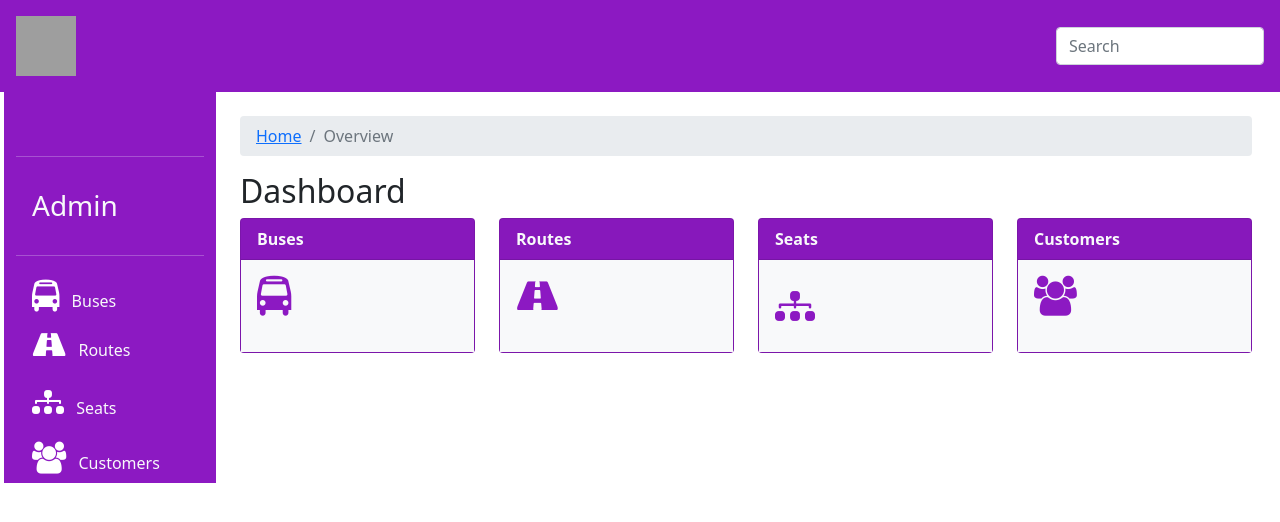
After one commit to giddy22-02/TicketBooking, a PHP site: page /header.php in a window 1280 px wide. The commit adds this page. Shown: the top 522 px of the page. Run offline with PHP 8.4, Linux system fonts and the light colour scheme; grey boxes are pictures that could not be loaded.

Commit message:
admin dashboard

```diff
--- a/super_admin/includes/header.php
+++ b/admin/header.php
@@ -13,14 +13,14 @@
     <link href="https://stackpath.bootstrapcdn.com/font-awesome/4.7.0/css/font-awesome.min.css" rel="stylesheet">
     <!--Bootstrap Icons-->
     <link rel="stylesheet" href="https://cdn.jsdelivr.net/npm/bootstrap-icons@1.5.0/font/bootstrap-icons.css">
-    <link rel="stylesheet" href="../../assets/css/dashboard.css">
+    <link rel="stylesheet" href="../assets/css/dashboard.css">
 </head>
 
 <body>
     <nav class="navbar navbar-light p-3" style="background:#8c19c2">
         <div class="d-flex col-12 col-md-3 col-lg-2 mb-2 mb-lg-0 flex-wrap flex-md-nowrap justify-content-between">
             <!---Logo------------------------->
-            <img src="../img/logo.png" alt="logo" width="60" height="60">
+            <img src="../assets/images/logo.png" alt="logo" width="60" height="60">
             <!---Logo------------------------->
             <button class="navbar-toggler d-md-none collapsed mb-3" type="button" data-toggle="collapse"
                 data-target="#sidebar" aria-controls="sidebar" aria-expanded="false" aria-label="Toggle navigation">
--- a/super_admin/dashboard.php
+++ b/super_admin/dashboard.php
@@ -1,8 +1,8 @@
 <!--Header Section-->
 <?php
-include 'includes/header.php';
+include 'header.php';
 ?>
 <!--Footer Section-->
 <?php
-include 'includes/footer.php';
+include 'footer.php';
 ?>
--- /dev/null
+++ b/super_admin/header.php
@@ -0,0 +1,201 @@
+<!DOCTYPE html>
+<html lang="en">
+
+<head>
+    <meta charset="UTF-8">
+    <meta http-equiv="X-UA-Compatible" content="IE=edge">
+    <meta name="viewport" content="width=device-width, initial-scale=1.0">
+    <title>Dashboard</title>
+    <!--Bootstrap File-->
+    <link rel="stylesheet" href="https://stackpath.bootstrapcdn.com/bootstrap/5.0.0-alpha1/css/bootstrap.min.css"
+        integrity="sha384-r4NyP46KrjDleawBgD5tp8Y7UzmLA05oM1iAEQ17CSuDqnUK2+k9luXQOfXJCJ4I" crossorigin="anonymous">
+    <!-- font-awesome icon -->
+    <link href="https://stackpath.bootstrapcdn.com/font-awesome/4.7.0/css/font-awesome.min.css" rel="stylesheet">
+    <!--Bootstrap Icons-->
+    <link rel="stylesheet" href="https://cdn.jsdelivr.net/npm/bootstrap-icons@1.5.0/font/bootstrap-icons.css">
+    <link rel="stylesheet" href="../assets/css/dashboard.css">
+</head>
+
+<body>
+    <nav class="navbar navbar-light p-3" style="background:#8c19c2">
+        <div class="d-flex col-12 col-md-3 col-lg-2 mb-2 mb-lg-0 flex-wrap flex-md-nowrap justify-content-between">
+            <!---Logo------------------------->
+            <img src="../assets/images/logo.png" alt="logo" width="60" height="60">
+            <!---Logo------------------------->
+            <button class="navbar-toggler d-md-none collapsed mb-3" type="button" data-toggle="collapse"
+                data-target="#sidebar" aria-controls="sidebar" aria-expanded="false" aria-label="Toggle navigation">
+                <span class="navbar-toggler-icon"></span>
+            </button>
+        </div>
+        <div class="col-12 col-md-4 col-lg-2">
+            <input class="form-control form-control-dark" type="text" placeholder="Search" aria-label="Search">
+        </div>
+        <!--
+        <div class="col-12 col-md-5 col-lg-8 d-flex align-items-center justify-content-md-end mt-3 mt-md-0">
+            <div class="dropdown">
+                <button class="btn btn-light dropdown-toggle" type="button" id="dropdownMenuButton"
+                    data-toggle="dropdown" aria-expanded="false">
+                    Hello, John Doe
+                </button>
+                <ul class="dropdown-menu" aria-labelledby="dropdownMenuButton">
+                    <li><a class="dropdown-item" href="#">Settings</a></li>
+                    <li><a class="dropdown-item" href="#">Messages</a></li>
+                    <li><a class="dropdown-item" href="#">Sign out</a></li>
+                </ul>
+            </div>
+        </div>
+-->
+    </nav>
+
+    <div class="container-fluid">
+        <div class="row">
+            <!--====Sidebar=====Start=======================-->
+            <nav id="sidebar" class="col-md-3 col-lg-2 d-md-block sidebar collapse" style="background:#8c19c2">
+                <div class="position-sticky pt-md-5">
+                    <hr class="text-light">
+                    <h3 class="p-3 text-light">Admin</h3>
+                    <hr class="text-light">
+                    <ul class="nav flex-column">
+                        <li class="nav-item">
+                            <a class="nav-link" href="#">
+                                <i class="fa fa-bus" style="font-size: 2rem; color: white;"></i>
+                                <span class=" text-light ml-2"> Buses</span>
+                            </a>
+                        </li>
+                        <li class="nav-item">
+                            <a class="nav-link" href="#">
+                                <i class="fa fa-road" style="font-size: 2rem; color:  white;"></i>
+                                <span class=" text-light ml-2">Routes</span>
+                            </a>
+                        </li>
+                        <li class="nav-item">
+                            <a class="nav-link" href="#">
+                                <i class="bi bi-diagram-3-fill" style="font-size: 2rem; color:  white;"></i>
+                                <span class=" text-light ml-2">Seats</span>
+                            </a>
+                        </li>
+                        <li class="nav-item">
+                            <a class="nav-link" href="#">
+                                <i class="fa fa-users" style="font-size: 2rem; color:  white;"></i>
+                                <span class=" text-light ml-2">Customers</span>
+                            </a>
+                        </li>
+                    </ul>
+                </div>
+            </nav>
+            <!--========Sidebar========= Ends===================-->
+            <main class="col-md-9 ml-sm-auto col-lg-10 px-md-4 py-4">
+                <nav aria-label="breadcrumb">
+                    <ol class="breadcrumb">
+                        <li class="breadcrumb-item"><a href="#">Home</a></li>
+                        <li class="breadcrumb-item active" aria-current="page">Overview</li>
+                    </ol>
+                </nav>
+                <h1 class="h2">Dashboard</h1>
+                <div class="row">
+                    <!--====Card 1- Total No of Buses===-->
+                    <div class="col-md-3 mb-3">
+                        <div class="card h-100 rounded" style="background: #8c19c2; font-weight: 600;">
+                            <div class="card-header text-light fw-bold">
+                                Buses
+                            </div>
+                            <div class="card-body bg-light" style="color: #8c19c2; font-weight: 600;">
+                                <div class="row">
+                                    <div class="col-md-6">
+                                        <span>
+                                            <i class="fa fa-bus" style="font-size: 2.5rem;"></i>
+                                        </span>
+                                    </div>
+                                    <div class="col-md-6">
+                                        <?php
+                                   // $query ="SELECT  id FROM candidates ORDER BY id";
+                                   // $query_run =mysqli_query($con, $query);
+                                   // $row = mysqli_num_rows($query_run);
+                                   // echo '<h2>'.$row.'</h2>';
+                                    ?>
+                                    </div>
+                                </div>
+
+                            </div>
+                        </div>
+                    </div>
+                    <!--====Card 1- Total No of Buses===-->
+                    <!--====Card 2- Routes===-->
+                    <div class="col-md-3 mb-3">
+                        <div class="card  h-100 rounded" style="background: #8c19c2; font-weight: 600;">
+                            <div class="card-header text-light fw-bold">
+                                Routes
+                            </div>
+                            <div class="card-body bg-light" style="color: #8c19c2; font-weight: 600;">
+                                <div class="row">
+                                    <div class="col-md-6">
+                                        <span>
+                                            <i class="fa fa-road" style="font-size: 2.5rem;"></i>
+                                        </span>
+                                    </div>
+                                    <div class="col-md-6">
+                                        <?php
+                                    //$query ="SELECT  id FROM voters ORDER BY id";
+                                    //$query_run =mysqli_query($con, $query);
+                                    //$row = mysqli_num_rows($query_run);
+                                    //echo '<h2>'.$row.'</h2>';
+                                    ?>
+                                    </div>
+                                </div>
+                            </div>
+                        </div>
+                    </div>
+                    <!--====Card 2- Routes===-->
+                    <!--====Card 3- Seats===-->
+                    <div class="col-md-3 mb-3">
+                        <div class="card  h-100 rounded" style="background: #8c19c2; font-weight: 600;">
+                            <div class="card-header text-light fw-bold">
+                                Seats
+                            </div>
+                            <div class="card-body bg-light" style="color: #8c19c2; font-weight: 600;">
+                                <div class="row">
+                                    <div class="col-md-6">
+                                        <span>
+                                            <i class="bi bi-diagram-3-fill" style="font-size: 2.5rem;"></i>
+                                        </span>
+                                    </div>
+                                    <div class="col-md-6">
+                                        <?php
+                                    //$query ="SELECT  id FROM voters ORDER BY id";
+                                    //$query_run =mysqli_query($con, $query);
+                                    //$row = mysqli_num_rows($query_run);
+                                    //echo '<h2>'.$row.'</h2>';
+                                    ?>
+                                    </div>
+                                </div>
+                            </div>
+                        </div>
+                    </div>
+                    <!--====Card 3- Seats===-->
+                    <!--====Card 4- Customers===-->
+                    <div class="col-md-3 mb-3">
+                        <div class="card h-100 rounded" style="background: #8c19c2; font-weight: 600;">
+                            <div class="card-header text-light fw-bold">
+                                Customers
+                            </div>
+                            <div class="card-body bg-light" style="color: #8c19c2; font-weight: 600;">
+                                <div class="row">
+                                    <div class="col-md-6">
+                                        <span>
+                                            <i class="fa fa-users" style="font-size: 2.5rem;"></i>
+                                        </span>
+                                    </div>
+                                    <div class="col-md-6">
+                                        <?php
+                                    //$query ="SELECT  id FROM voters ORDER BY id";
+                                    //$query_run =mysqli_query($con, $query);
+                                    //$row = mysqli_num_rows($query_run);
+                                    //echo '<h2>'.$row.'</h2>';
+                                    ?>
+                                    </div>
+                                </div>
+                            </div>
+                        </div>
+                    </div>
+                    <!--====Card 4- Customers===-->
+                </div>
```
Also changed, not shown: super_admin/footer.php (added, +27 -0 lines), admin/dashboard.php (renamed from index.php), admin/footer.php (renamed from super_admin/includes/footer.php), assets/css/dashboard.css (renamed from super_admin/css/dashboard.css), super_admin/img/logo.png (deleted).
